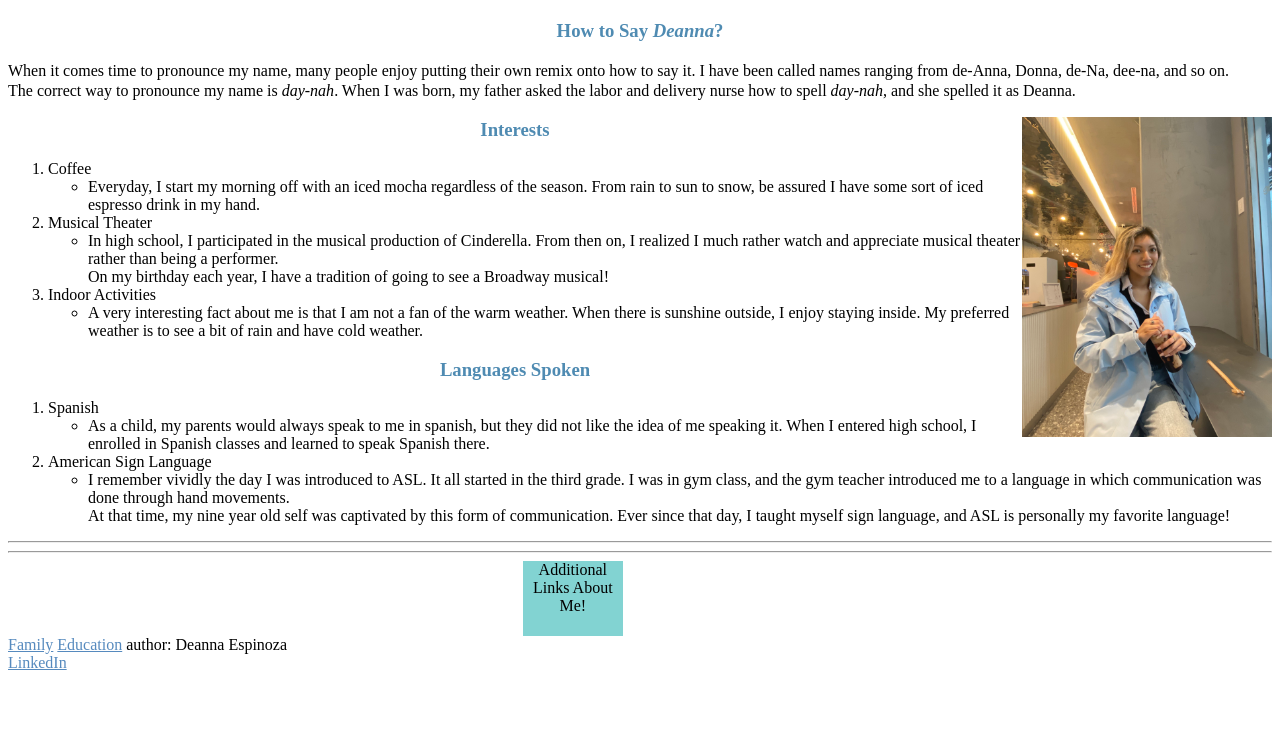
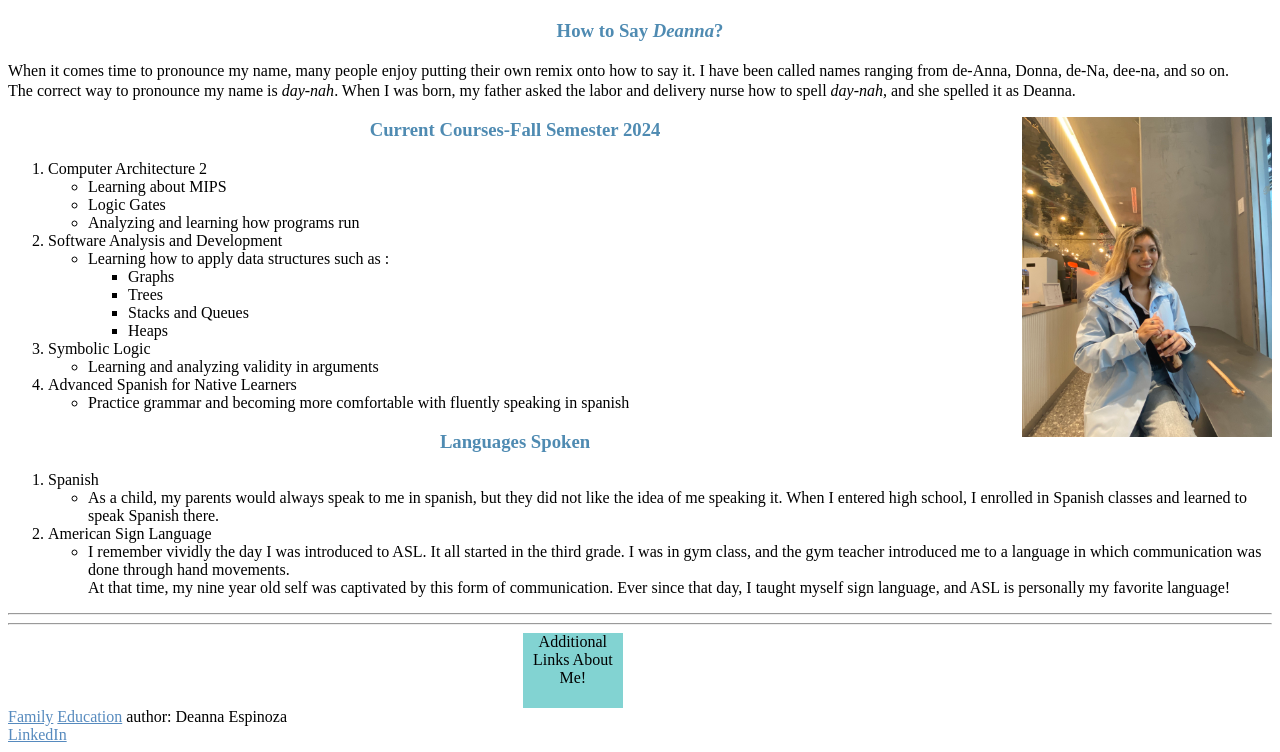
Before and after one commit to deannaees/deanna.github.io, a plain HTML site: page index.html in a window 1280 px wide. Shown: the part 60-812 px from the top of the page. Drawn offline with Linux system fonts and the light colour scheme.

Commit message:
Update index.html

```diff
--- a/index.html
+++ b/index.html
@@ -10,19 +10,31 @@
         <h3>How to Say <em>Deanna</em>? </h3>
         <p>When it comes time to pronounce my name, many people enjoy putting their own remix onto how to say it. I have been called names ranging from de-Anna, Donna, de-Na, dee-na, and so on.<br> The correct way to pronounce my name is <em>day-nah</em>. When I was born, my father asked the labor and delivery nurse how to spell <em>day-nah</em>, and she spelled it as Deanna.</p>
         <img width="250" height="320" src="coffee.jpg" alt="Image of me smiling holding a coffee beverage" align="right"/>
-        <h3>Interests</h3>
+        <h3>Current Courses-Fall Semester 2024</h3>
         <ol>
-            <li>Coffee</li>
+            <li>Computer Architecture 2</li>
             <ul>
-                <li> Everyday, I start my morning off with an iced mocha regardless of the season. From rain to sun to snow, be assured I have some sort of iced espresso drink in my hand.</li>
+                <li> Learning about MIPS</li>
+                <li>Logic Gates</li>
+                <li>Analyzing and learning how programs run </li>
             </ul>
-            <li>Musical Theater</li>
+            <li>Software Analysis and Development</li>
                 <ul>
-                    <li>In high school, I participated in the musical production of Cinderella. From then on, I realized I much rather watch and appreciate musical theater rather than being a performer. <br>On my birthday each year, I have a tradition of going to see a Broadway musical!</li>
+                    <li>Learning how to apply data structures such as : </li>
+                    <ul>
+                        <li>Graphs</li>
+                        <li>Trees</li>
+                        <li>Stacks and Queues</li>
+                        <li>Heaps</li>
+                    </ul>
                 </ul>
-            <li> Indoor Activities </li>
+            <li> Symbolic Logic </li>
                 <ul>
-                    <li>A very interesting fact about me is that I am not a fan of the warm weather. When there is sunshine outside, I enjoy staying inside. My preferred weather is to see a bit of rain and have cold weather.</li>
+                    <li> Learning and analyzing validity in arguments</li>
+                </ul>
+            <li> Advanced Spanish for Native Learners </li>
+                <ul>
+                    <li> Practice grammar and becoming more comfortable with fluently speaking in spanish</li>
                 </ul>
         </ol>
         <h3 id="h3">Languages Spoken</h3>
```
